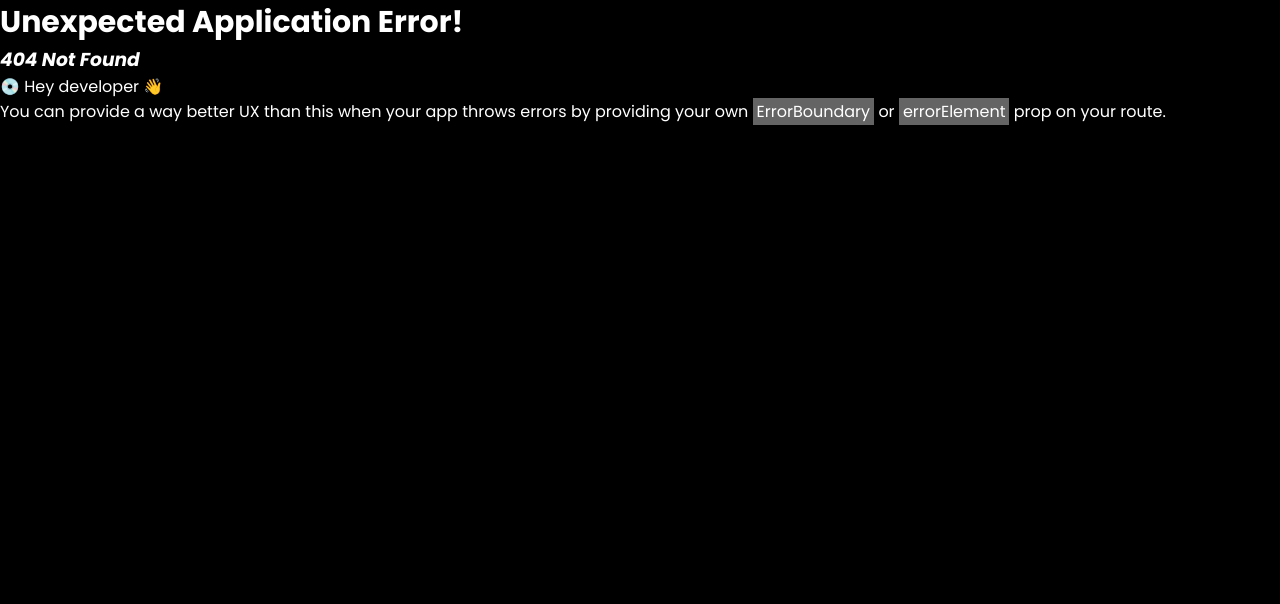
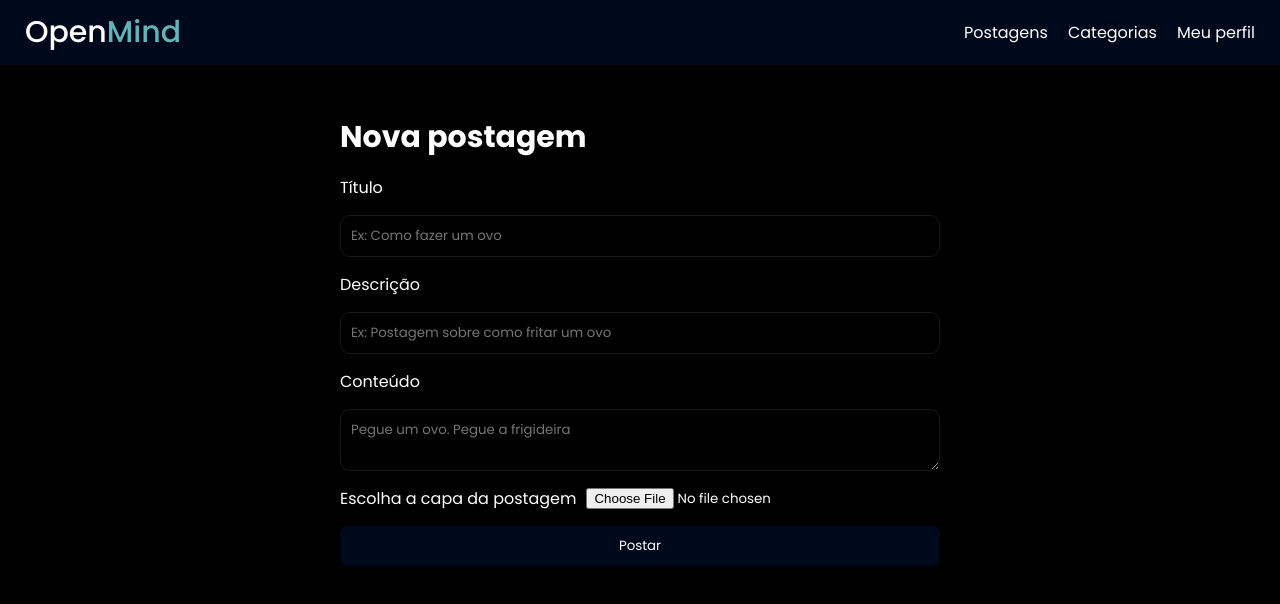
Before and after one commit to Brubgs/OpenMind, a React (Vite) app in the folder src/frontend/openMind/: page /novaPostagem in a window 1280 px wide. Before the commit this address had no page. Shown: the top 604 px of the page. Built offline with nearby package versions, Linux system fonts and the light colour scheme.

Commit message:
pagina de nova postagem

```diff
--- a/src/frontend/openMind/src/main.jsx
+++ b/src/frontend/openMind/src/main.jsx
@@ -11,6 +11,7 @@ import Categorias from './pages/Categorias.jsx'
 import MeuPerfil from './pages/MeuPerfil.jsx'
 import CriarCategoria from './pages/Admin/CriarCategoria.jsx'
 import Admin from './pages/Admin/Admin.jsx'
+import NovaPostagem from './pages/novaPostagem.jsx'
 
 const router = createBrowserRouter([
   {
@@ -42,6 +43,10 @@ const router = createBrowserRouter([
           element: <MeuPerfil/>
         },
         {
+          path: '/novaPostagem',
+          element: <NovaPostagem/>
+        },
+        {
           path: '/admin',
           element: <Admin/>
         },
--- /dev/null
+++ b/src/frontend/openMind/src/pages/NovaPostagem.jsx
@@ -0,0 +1,29 @@
+import '../styles/novaPostagem.css'
+
+export default function NovaPostagem(){
+    return (
+        <>
+            <div className='novaPostagemContainer'>
+                <div className='inputArea'>
+                    <h2>Nova postagem</h2>
+                    <label htmlFor="">Título</label>
+                    <input type="text" name='title' placeholder='Ex: Como fazer um ovo' className='textInput'/>
+
+                    <label htmlFor="">Descrição</label>
+                    <input type="text" name='description' placeholder='Ex: Postagem sobre como fritar um ovo' className='textInput'/>
+
+                    <label htmlFor="">Conteúdo</label>
+                    <textarea name="content" id="" placeholder='Pegue um ovo. Pegue a frigideira'></textarea>
+
+                    <div className='upload'>
+                        <label htmlFor="">Escolha a capa da postagem</label>
+                        <input type="file" />
+                    </div>
+
+                    <button className='botaoPadrao'>Postar</button>
+                </div>
+
+            </div>
+        </>
+    )
+}
--- a/src/frontend/openMind/src/pages/Postagens.jsx
+++ b/src/frontend/openMind/src/pages/Postagens.jsx
@@ -1,7 +1,15 @@
+import '../styles/postagens.css'
+import { Link } from 'react-router-dom'
+
 export default function Postagens(){
     return (
         <>
+        <div>
             <h1>Postagens</h1>
+            <Link to='/novaPostagem'><button className='botaoPadrao'>Nova postagem</button></Link>
+        </div>
+
+
         </>
     )
 }
--- /dev/null
+++ b/src/frontend/openMind/src/styles/novaPostagem.css
@@ -0,0 +1,54 @@
+.novaPostagemContainer {
+    display: flex;
+    flex-direction: column;
+
+    justify-content: center;
+    align-items: center;
+
+    margin: 50px 30px;
+
+    gap: 30px;
+}
+
+.inputArea {
+    display: flex;
+    flex-direction: column;
+
+    max-width: 600px;
+    width: 100%;
+
+    gap: 15px;
+
+}
+
+.textInput {
+    background-color: transparent;
+
+    border: 1px solid var(--cinza-claro);
+    border-radius: 10px;
+
+    padding: 10px;
+}
+
+.inputArea textarea{
+    background-color: transparent;
+
+    border: 1px solid var(--cinza-claro);
+    border-radius: 10px;
+
+    padding: 10px;
+
+}
+
+.upload {
+    display: flex;
+    gap: 10px;
+
+    align-items: center;
+}
+
+@media screen and (max-width: 700px) {
+    .upload{
+        flex-direction: column;
+    }
+}
```
Also changed, not shown: src/frontend/openMind/src/styles/postagens.css (added).
